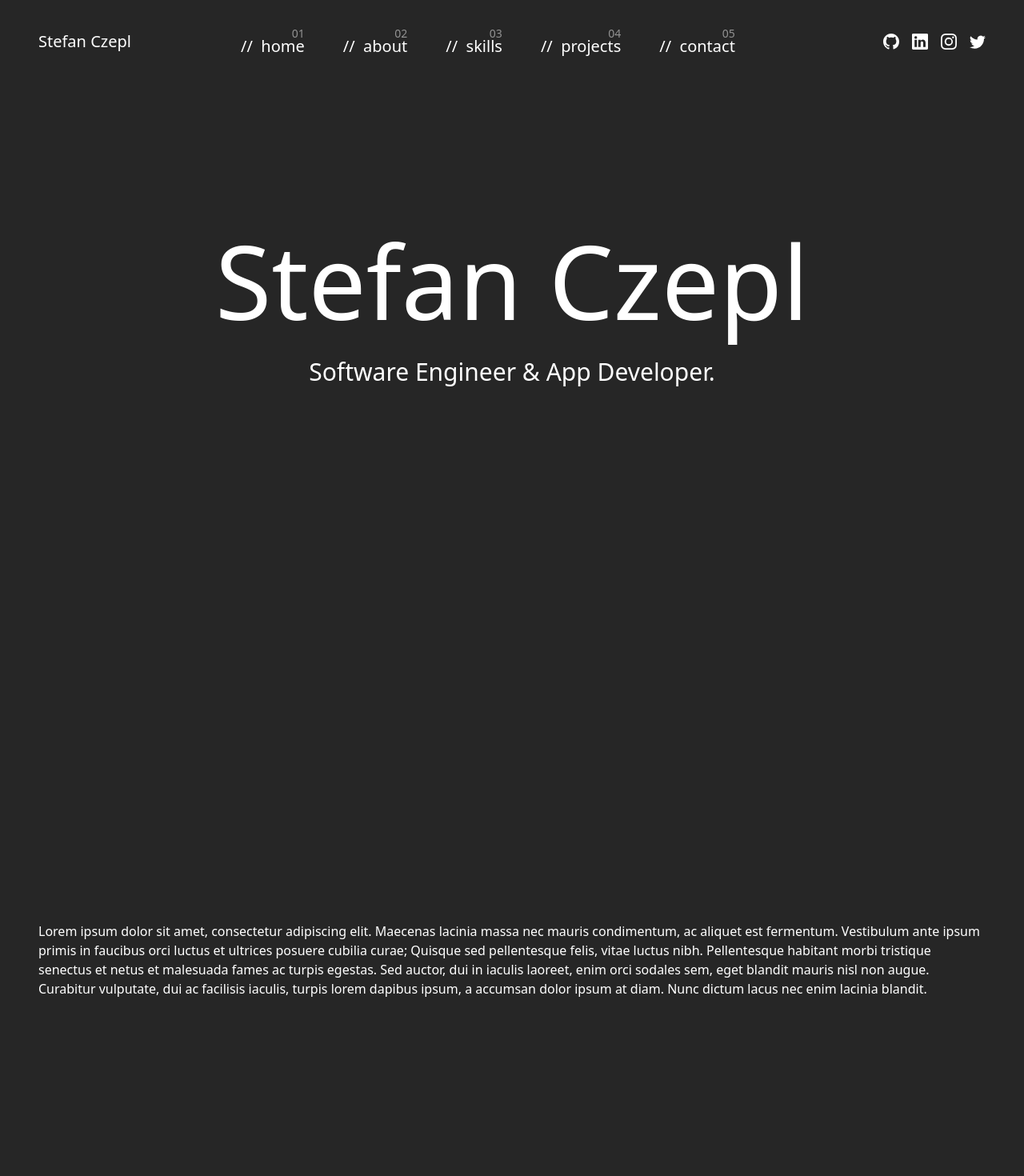
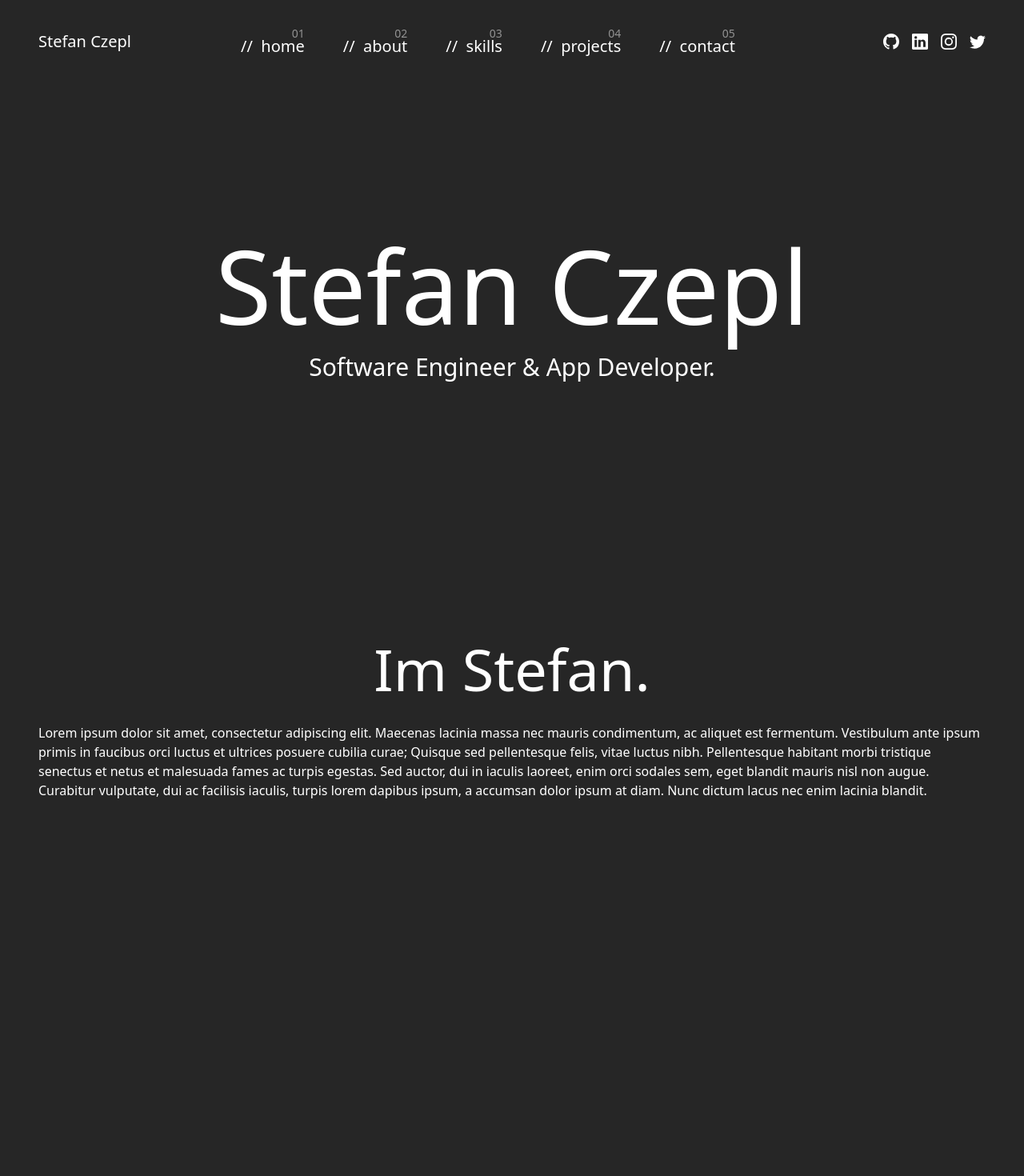
Before and after one commit to daCzepl/portfolio, a React (Vite) app: page /contact in a window 1280 px wide. Shown: the top 1470 px of the page at 80% size. Built offline with nearby package versions, Linux system fonts and the light colour scheme.

Commit message:
added slide out effect for sticky nav

```diff
--- a/src/app/App.tsx
+++ b/src/app/App.tsx
@@ -7,12 +7,13 @@ import { Contact } from "../pages/Contact";
 import { Home } from "../pages/Home";
 import { useEffect, useState } from "react";
 import { StickyNav } from "../components/nav/sticky-nav";
+import { AnimatePresence } from "framer-motion";
 
 function App() {
   const [isScrolled, setIsScrolled] = useState(false);
 
   const checkScroll = () => {
-    if (window.scrollY > window.innerHeight / 2) {
+    if (window.scrollY > window.innerHeight / 4) {
       setIsScrolled(true);
     } else {
       setIsScrolled(false);
@@ -26,8 +27,10 @@ function App() {
 
   return (
     <div className="bg-neutral-800">
-      <div className="hidden lg:block">{isScrolled && <StickyNav />}</div>
-      <div className={`grid grid-rows-6 h-screen ${isScrolled ? "pt-12" : ""}`}>
+      <div className="hidden lg:block">
+        <AnimatePresence>{isScrolled && <StickyNav />}</AnimatePresence>
+      </div>
+      <div className="grid grid-rows-6 h-screen">
         <div className="row-span-1">
           <Nav />
         </div>
--- a/src/components/nav/nav.tsx
+++ b/src/components/nav/nav.tsx
@@ -1,5 +1,4 @@
 import { useState } from "react";
-import { NavItem } from "./nav-item";
 import { DektopNav } from "./desktop-nav";
 import { HamburgerButton } from "./hamburger-button";
 import { HamburgerNav } from "./hamburger-nav";
--- a/src/components/nav/sticky-nav.tsx
+++ b/src/components/nav/sticky-nav.tsx
@@ -33,6 +33,7 @@ export const StickyNav = () => {
       className="fixed w-full bg-neutral-800 pt-1 pb-5 backdrop-blur-sm bg-opacity-80"
       initial={{ y: -100 }}
       animate={{ y: 0 }}
+      exit={{ y: -100 }}
       transition={{ type: "spring", stiffness: 20, damping: 8 }}
     >
       <nav className="flex justify-center text-xl">
--- a/src/pages/About.tsx
+++ b/src/pages/About.tsx
@@ -1,8 +1,9 @@
 export const About = () => {
   return (
     <div className="bg-neutral-800 h-screen" id="about">
-      <div className="text-white h-full items-center flex px-12">
-        <p>
+      <div className="text-white h-full items-center flex px-12 flex-col">
+        <h1 className="text-3xl md:text-5xl lg:text-7xl text-center mb-8">Im Stefan.</h1>
+        <p className="leading-normal">
           Lorem ipsum dolor sit amet, consectetur adipiscing elit. Maecenas
           lacinia massa nec mauris condimentum, ac aliquet est fermentum.
           Vestibulum ante ipsum primis in faucibus orci luctus et ultrices
--- a/src/pages/Home.tsx
+++ b/src/pages/Home.tsx
@@ -6,7 +6,7 @@ export const Home = () => {
       className="text-white flex h-full justify-center items-center px-12 flex-col"
       id="home"
     >
-      <div className="text-5xl md:text-7xl lg:text-9xl text-center mb-8">
+      <div className="text-5xl md:text-7xl lg:text-9xl text-center mb-5">
         <WritingAnimationText>Stefan Czepl</WritingAnimationText>
       </div>
       <div className="text-xl md:text-2xl lg:text-3xl text-center mb-40 h-10">
--- a/tailwind.config.js
+++ b/tailwind.config.js
@@ -1,17 +1,13 @@
 /** @type {import('tailwindcss').Config} */
 module.exports = {
-  purge: {
-    content: [
-      "./index.html",
-      "./src/**/*.{js,ts,jsx,tsx}",
-    ],
-  },
+  content: ["./index.html", "./src/**/*.{js,ts,jsx,tsx}"],
+
   theme: {
     extend: {
       colors: {
-        'light-blue': '#62CEE1', // Here is your color
-      }
+        "light-blue": "#62CEE1", // Here is your color
+      },
     },
   },
   plugins: [],
-}
+};
```
